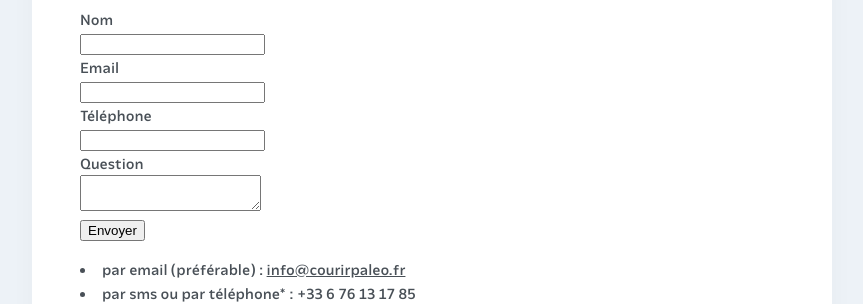
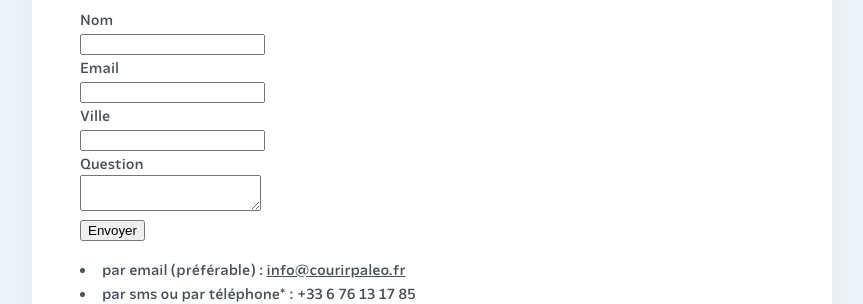
Before and after one commit to courirpaleo/courirpaleo.github.io, a Jekyll site: the page built from _pages/contact.md, in a window 1280 px wide. Shown: the part 340-644 px from the top of the page, without its empty margins (208-1071 px from the left). Built offline with Jekyll 4.4.1, drawn with Linux system fonts in a browser that asks for light colours; some web fonts are replaced.

Commit message:
Update webform.html

```diff
--- a/_includes/webform.html
+++ b/_includes/webform.html
@@ -10,9 +10,9 @@
 <!--  REMARQUE : Ajoutez l'élément suivant <FORM> à votre page.               -->
 <!--  ----------------------------------------------------------------------  -->
 
-<form action="https://webto.salesforce.com/servlet/servlet.WebToCase?encoding=UTF-8" method="POST">
+<form action="https://webto.salesforce.com/servlet/servlet.WebToLead?encoding=UTF-8" method="POST">
 
-<input type=hidden name="orgid" value="00D3X000004VJL7">
+<input type=hidden name="oid" value="00D3X000004VJL7">
 <input type=hidden name="retURL" value="https://courirpaleo.github.io/contact-merci">
 
 <!--  ----------------------------------------------------------------------  -->
@@ -23,18 +23,17 @@
 <!--  <input type="hidden" name="debugEmail" value="info@courirpaleo.fr">     -->
 <!--  ----------------------------------------------------------------------  -->
 
-<label for="name">Nom</label><br>
-<input  id="name" maxlength="80" name="name" size="20" type="text" /><br>
+<label for="last_name">Nom</label><br>
+<input  id="last_name" maxlength="80" name="last_name" size="20" type="text" /><br>
 
 <label for="email">Email</label><br>
 <input  id="email" maxlength="80" name="email" size="20" type="text" /><br>
 
-<label for="phone">Téléphone</label><br>
-<input  id="phone" maxlength="40" name="phone" size="20" type="text" /><br>
+<label for="city">Ville</label><br>
+<input  id="city" maxlength="40" name="city" size="20" type="text" /><br>
 
 <label for="description">Question</label><br>
 <textarea name="description"></textarea><br>
-
 <input type="submit" name="submit" value="Envoyer">
 
 </form>
```
